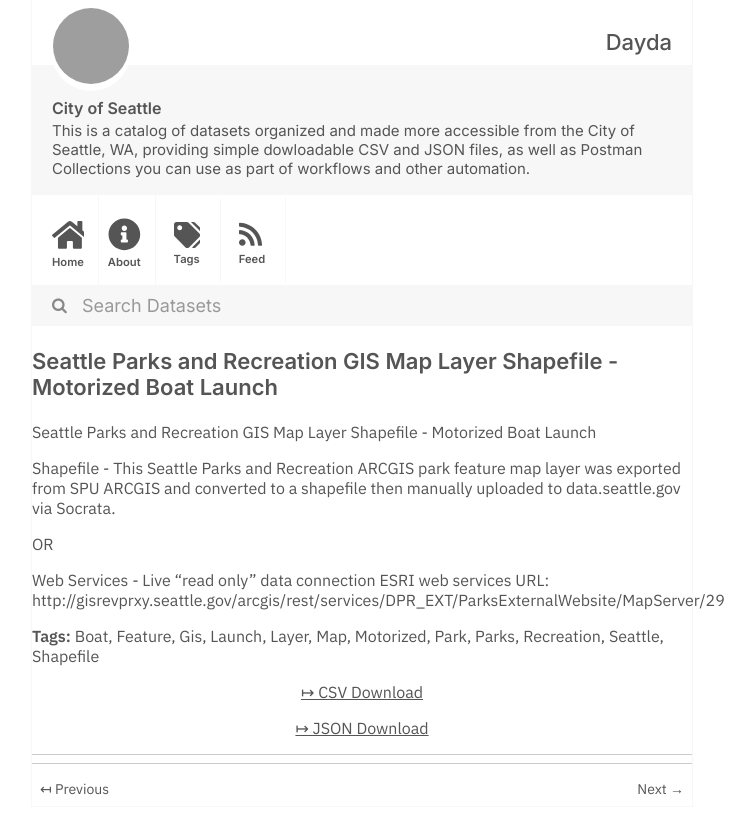
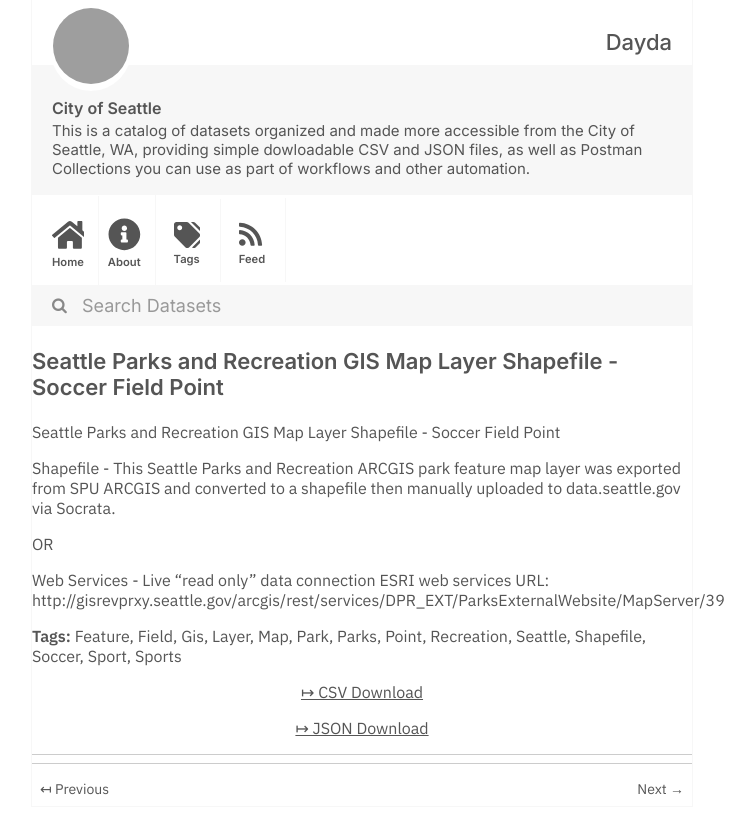
Before and after one commit to dayda-entities/city-of-seattle, a Jekyll site: the page built from _posts/2020-11-10-seattle-parks-and-recreation-g.md, in a window 1280 px wide, cut to the strip 0-834 px from the top of the page. Shown: the whole strip, without its empty margins (278-1033 px from the left). Built offline with Jekyll 4.4.1, drawn with Linux system fonts in a browser that asks for light colours; grey boxes are pictures that could not be loaded.

Commit message:
Publish Data

```diff
--- a/_posts/2020-11-10-seattle-parks-and-recreation-g.md
+++ b/_posts/2020-11-10-seattle-parks-and-recreation-g.md
@@ -1,33 +1,35 @@
 ---
-title: Seattle Parks and Recreation GIS Map Layer Shapefile - Motorized Boat Launch
-created: '2020-11-10T16:59:31.676461'
-modified: '2020-11-10T16:59:31.676471'
+title: Seattle Parks and Recreation GIS Map Layer Shapefile - Soccer Field Point
+created: '2020-11-10T16:59:35.130316'
+modified: '2020-11-10T16:59:35.130328'
 state: active
 type: dataset
 tags:
-  - Boat
   - Feature
+  - Field
   - Gis
-  - Launch
   - Layer
   - Map
-  - Motorized
   - Park
   - Parks
+  - Point
   - Recreation
   - Seattle
   - Shapefile
+  - Soccer
+  - Sport
+  - Sports
 groups:
   - Local Government
-csv_url: 'https://data.seattle.gov/api/views/urwq-pp23/rows.csv?accessType=DOWNLOAD'
-json_url: 'https://data.seattle.gov/api/views/urwq-pp23/rows.json?accessType=DOWNLOAD'
+csv_url: 'https://data.seattle.gov/api/views/vre6-ceji/rows.csv?accessType=DOWNLOAD'
+json_url: 'https://data.seattle.gov/api/views/vre6-ceji/rows.json?accessType=DOWNLOAD'
 layout: post
 
 ---
-Seattle Parks and Recreation GIS Map Layer Shapefile - Motorized Boat Launch
+Seattle Parks and Recreation GIS Map Layer Shapefile - Soccer Field Point
 
 Shapefile - This Seattle Parks and Recreation ARCGIS park feature map layer was exported from SPU ARCGIS and converted to a shapefile then manually uploaded to data.seattle.gov via Socrata.
 
 OR
 
-Web Services - Live "read only" data connection ESRI web services URL: http://gisrevprxy.seattle.gov/arcgis/rest/services/DPR_EXT/ParksExternalWebsite/MapServer/29
+Web Services - Live "read only" data connection ESRI web services URL: http://gisrevprxy.seattle.gov/arcgis/rest/services/DPR_EXT/ParksExternalWebsite/MapServer/39
```
